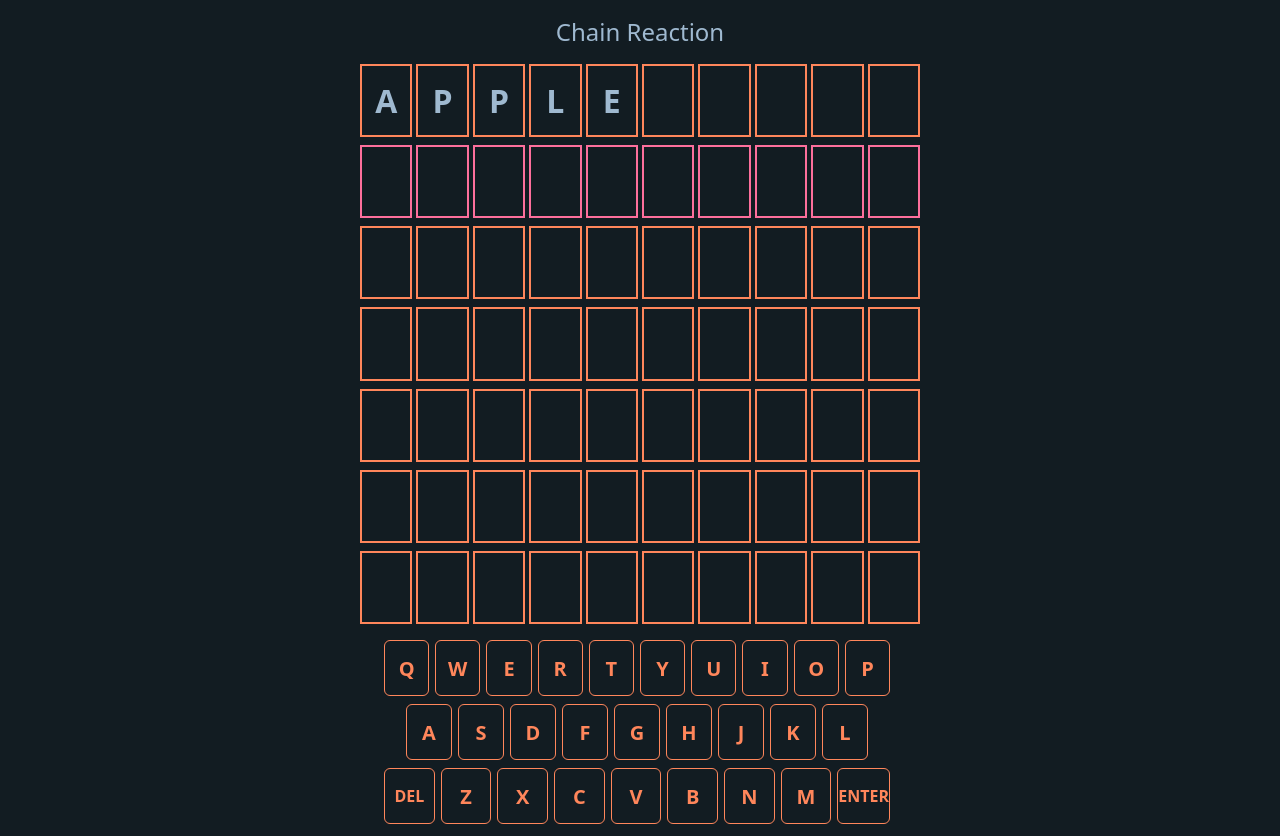
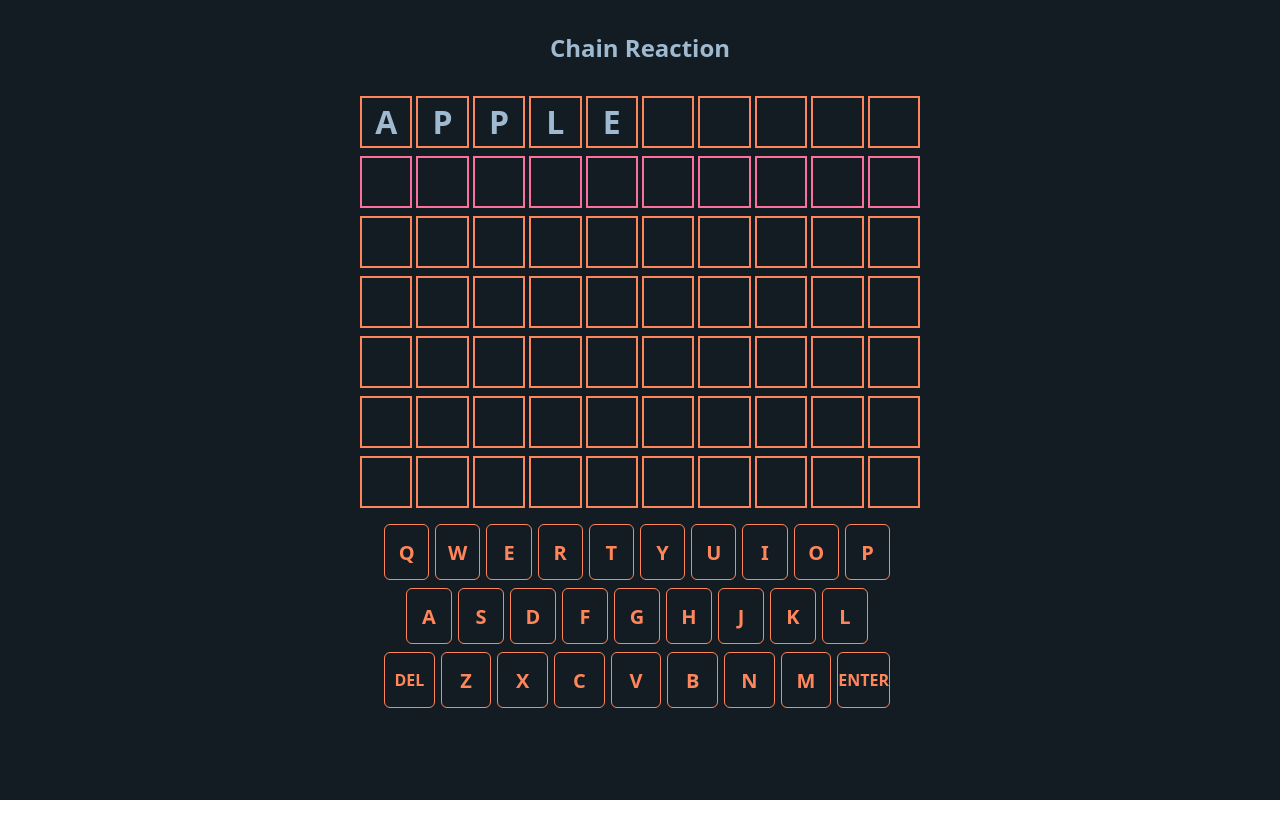
Before and after one commit to TylerCoulson/chain-reaction, a plain HTML site: page app/index.html in a window 1280 px wide. After the commit the page ends 800 px from the top, so only its background shows below. Drawn offline with nearby package versions, Linux system fonts and the light colour scheme.

Commit message:
change text spacing and sizing

```diff
--- a/app/index.html
+++ b/app/index.html
@@ -16,16 +16,16 @@
         <main id="container" class="flex flex-col items-center justify-center w-screen">
             <input id="winCheckbox" type="checkbox" class="hidden peer" autocomplete="false">
 
-            <h1 class="flex justify-center p-4 text-2xl">Chain Reaction</h1>
-            <div class="flex justify-center w-full max-w-xl px-2 lg:h-[36rem] group">
+            <h1 class="flex justify-center py-8 text-2xl font-bold">Chain Reaction</h1>
+            <div class="flex justify-center w-full max-w-xl px-2 group">
                 <div class="grid w-full h-full grid-cols-10 pb-4 grid-rows-7 gap-x-1 gap-y-2 ">
-                    <div id="game-board" class="contents">
+                    <div id="game-board" class="text-[2em] font-bold contents ">
                     </div>
                 </div>
 
             </div>
 
-            <div id="keyboard" class="flex flex-col justify-center w-full font-bold text-[1.25em] leading-[1.15] max-w-lg mx-auto my-0 mb-1 justify-self-center m-w-full">
+            <div id="keyboard" class="flex flex-col justify-center w-full font-bold text-[1.25em] leading-[1.15] max-w-lg mx-auto my-0 justify-self-center m-w-full">
 
                 <div class="flex justify-center w-full m-[0_auto_8px]">
                     <button name="key" class="rounded-md border-collapse border-primary border text-primary hover:text-primary hover:bg-transparent mr-1.5 h-[56px] cursor-pointer uppercase select-none flex-1 justify-center items-center">q</button>
--- a/app/static/scripts.js
+++ b/app/static/scripts.js
@@ -24,7 +24,7 @@ winInput.checked = false
 
 function buildBox() {
     let box = document.createElement("div");
-    box.className = "flex items-center w-full h-full justify-center text-[2em] font-bold border-2 border-primary peer-checked:border-[oklch(var(--s))] peer-checked:group-[]:border-[oklch(var(--a))]";
+    box.className = "flex items-center w-full h-full justify-center border-2 border-primary peer-checked:border-[oklch(var(--s))] peer-checked:group-[]:border-[oklch(var(--a))]";
     return box;
 };
 
@@ -153,6 +153,7 @@ function checkGuess() {
 
     } else {
         deleteAllLetters();
+        addLetter();
     }
 };
 
```
